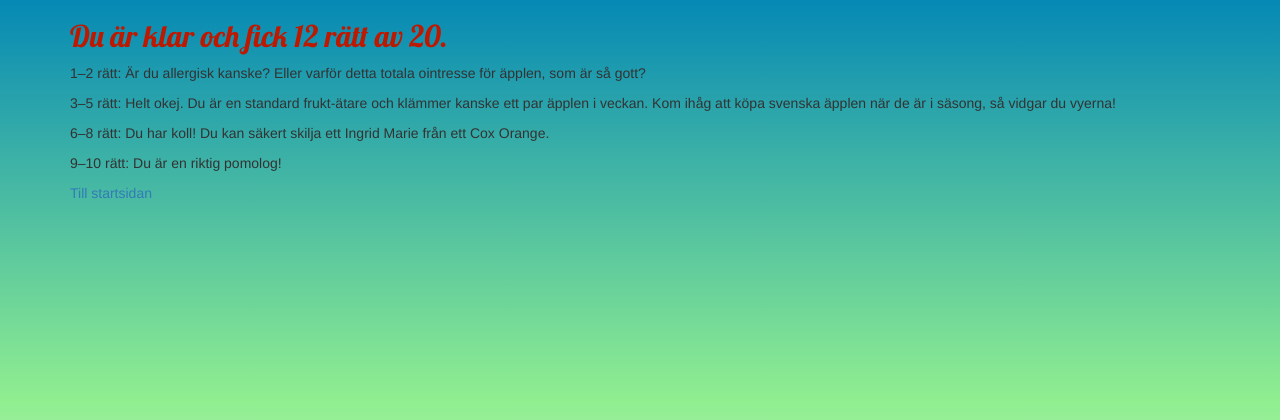
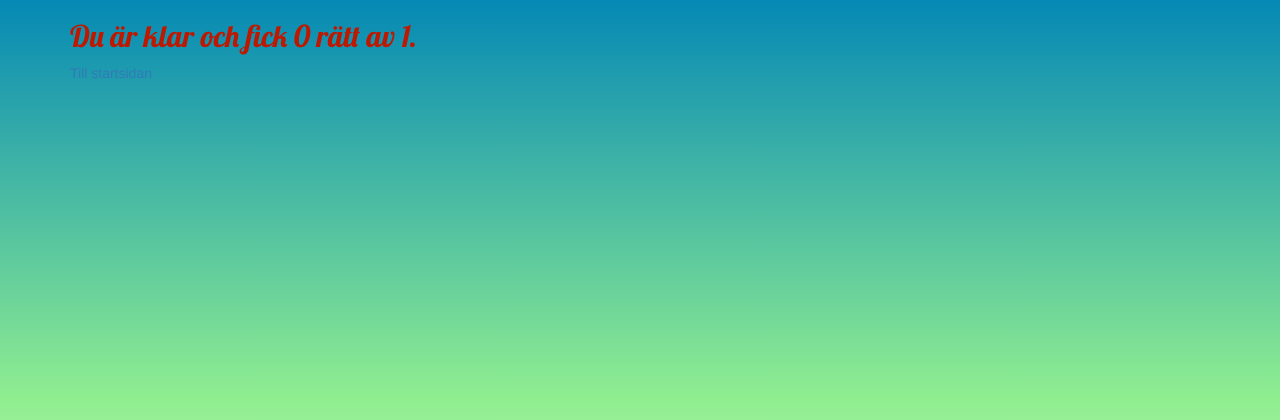
Before and after one commit to pellenfant/quizproject, a Django app: page /quiz/1/completed/ in a window 1280 px wide. Shown: the top 420 px of the page. Run offline with Django 3.2, Linux system fonts and the light colour scheme; tables that the repository leaves empty hold one stand-in row (values such as "Sample post"); some libraries are stand-ins or nearby versions.

Commit message:
Ändrat i answers och completed-vyn men det blev fel

```diff
--- a/quiz/templates/quiz/results.html
+++ b/quiz/templates/quiz/results.html
@@ -14,14 +14,6 @@
 	<div class="container">
 	<h2> Du är klar och fick {{ correct }} rätt av {{ total }}. </h2>
 
-	<p>1–2 rätt: Är du allergisk kanske? Eller varför detta totala ointresse för äpplen, som är så gott? </p>
-
-	<p>
-		3–5 rätt: Helt okej. Du är en standard frukt-ätare och klämmer kanske ett par äpplen i veckan. Kom ihåg att köpa svenska äpplen när de är i säsong, så vidgar du vyerna!</p>
-
-		<p>6–8 rätt: Du har koll! Du kan säkert skilja ett Ingrid Marie från ett Cox Orange. </p>
-
-		<p>9–10 rätt: Du är en riktig pomolog! </p>
 
 		<p><a href="{% url 'start_page' %}"> Till startsidan </a></p>
 	</div>
--- a/quiz/views.py
+++ b/quiz/views.py
@@ -34,6 +34,13 @@
 	return render(request, "quiz/question.html", context)
 
 def answer(request, quiz_number, question_number):
+	question_number = int(question_number)
+	quiz = Quiz.objects.get(quiz_number=quiz_number)
+	num_questions = quiz_questions.count()
+	if num_questions <= question_number:
+		return redirect("completed_page", quiz_number)
+	else:
+		return redirect("question_page", quiz_number, question_number +1 )
 	saved_answers = request.session.get(quiz_number, {})
 	answer = int(request.POST["answer"])
 	saved_answers [question_number] = answer
@@ -43,9 +50,16 @@
 	return redirect("question_page", quiz_number, question_number + 1)
 
 def completed(request, quiz_number):
+	quiz = Quiz.objects.get(quiz_number=quiz_number)
+	questions = quiz.questions.all()
+	saved_answers = request.session.get(quiz_number, {})
+	num_correct_answers = 0
+	for question_number, answer in saved_answers.items():
+		correct_answer = questions[int(question_number) - 1].correct
+		if correct_answer == answer:
+			num_correct_answers += 1
 	context = {
-		"correct": 12,
-		"total": 20,
-		"quiz_number": quiz_number,
+		"correct": num_correct_answers,
+		"total": questions.count(),
 	}
 	return render (request, "quiz/results.html", context)
```
